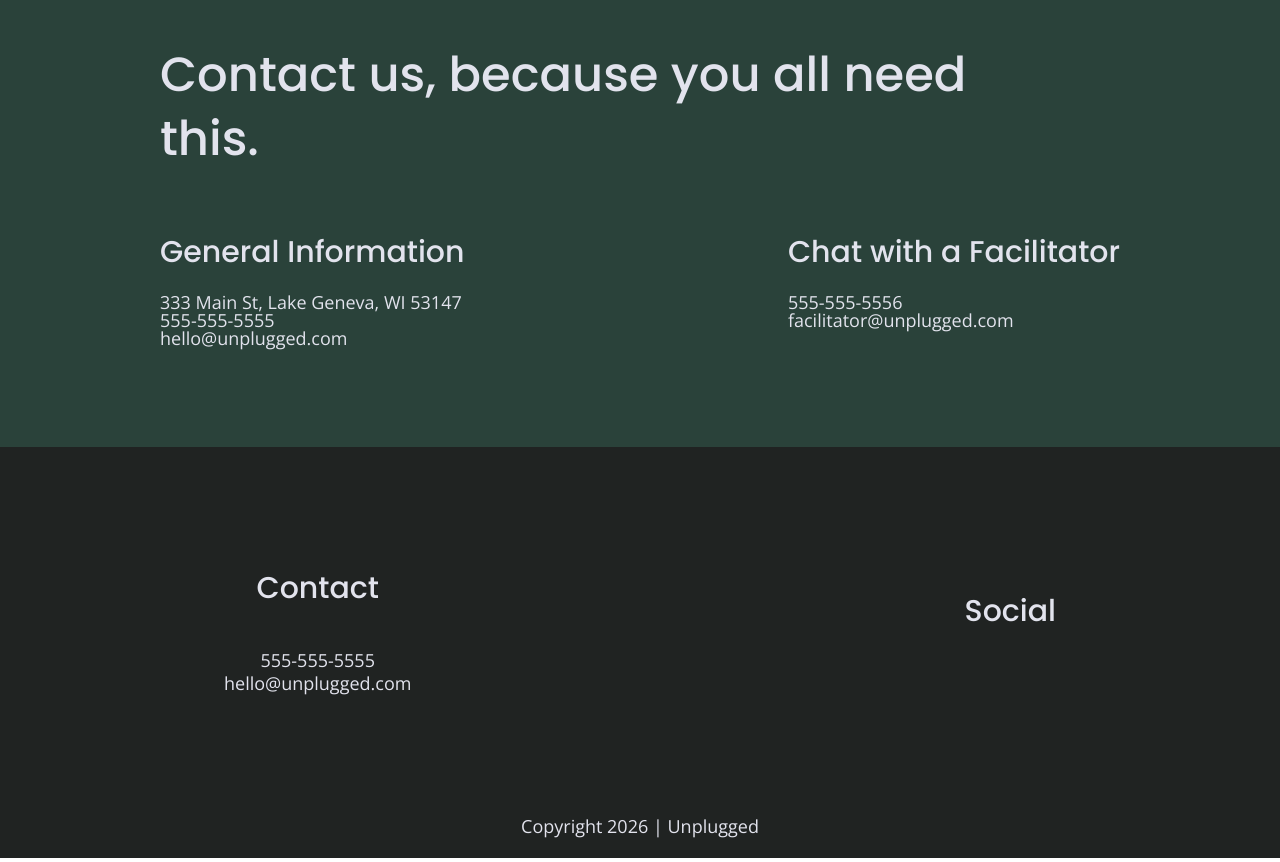
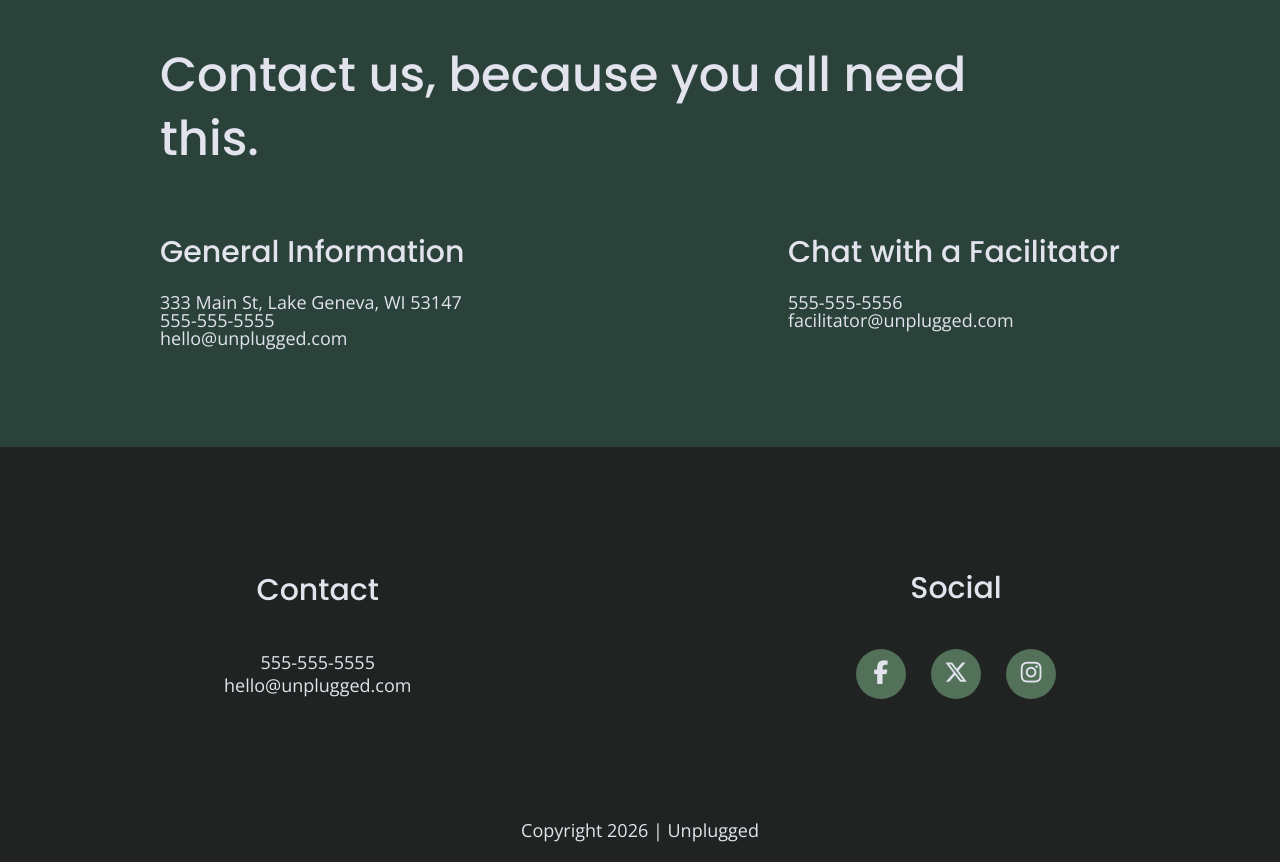
Before and after one commit to jsanders316/unplugged-retreat, a website: page about/index.html in a window 1280 px wide. Shown: the part 1212-2074 px from the top of the page. Drawn offline with nearby package versions, Linux system fonts and the light colour scheme.

Commit message:
Added social icons and styles

```diff
--- a/about/index.html
+++ b/about/index.html
@@ -135,13 +135,25 @@
             <h4>Social</h4>
             <div class="social-icons">
               <p>
-                <a href="http://facebook.com" target="_blank"></a>
+                <a
+                  href="http://facebook.com"
+                  target="_blank"
+                  aria-label="Facebook"
+                  ><i class="fab fa-facebook-f" aria-hidden="true"></i
+                ></a>
               </p>
               <p>
-                <a href="http://www.x.com" target="_blank"></a>
+                <a href="http://www.x.com" target="_blank" aria-label="X">
+                  <i class="fa-brands fa-x-twitter" aria-hidden="true"></i
+                ></a>
               </p>
               <p>
-                <a href="http://www.instagram.com" target="_blank"></a>
+                <a
+                  href="http://www.instagram.com"
+                  target="_blank"
+                  aria-label="Instagram"
+                  ><i class="fab fa-instagram" aria-hidden="true"></i
+                ></a>
               </p>
             </div>
           </div>
--- a/css/main.css
+++ b/css/main.css
@@ -219,9 +219,17 @@ footer .social-icons {
 }
 
 footer .social-icons p {
+  background-color: #527158;
+  border-radius: 50%;
+  width: 40px;
+  height: 40px;
   display: flex;
   justify-content: center;
   align-items: center;
+}
+
+footer .social-icons p i {
+  font-size: 1.313em;
 }
 
 footer .copyright {
@@ -614,6 +622,11 @@ input[type="button"] {
     line-height: 1.285;
   }
 
+  footer .social-icons {
+    width: 12.5em;
+    justify-content: space-between;
+  }
+
   footer .copyright {
     width: 100%;
   }
@@ -738,6 +751,11 @@ input[type="button"] {
     font-size: 1.875em;
   }
 
+  footer .social-icons p {
+    width: 50px;
+    height: 50px;
+  }
+
   /*************************** About Page *****************************/
   .map figure {
     padding-bottom: 37.5%;
```
Also changed, not shown: faq/index.html (+15 -3 lines), index.html (+15 -3 lines).
